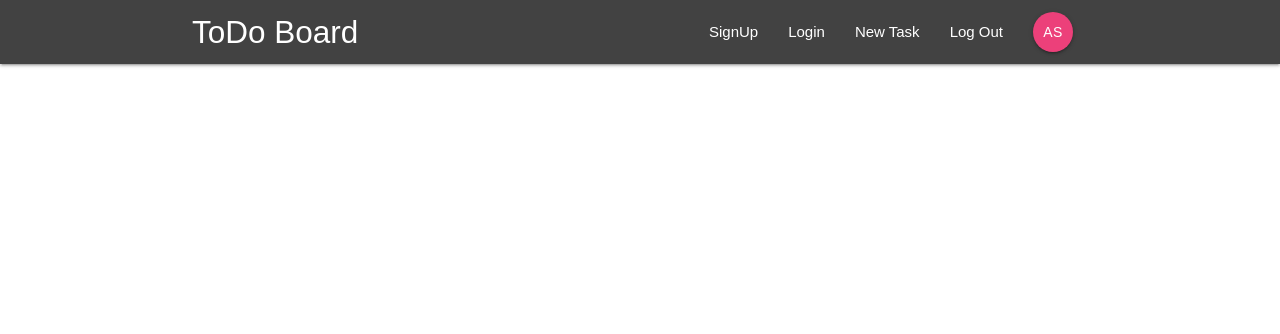
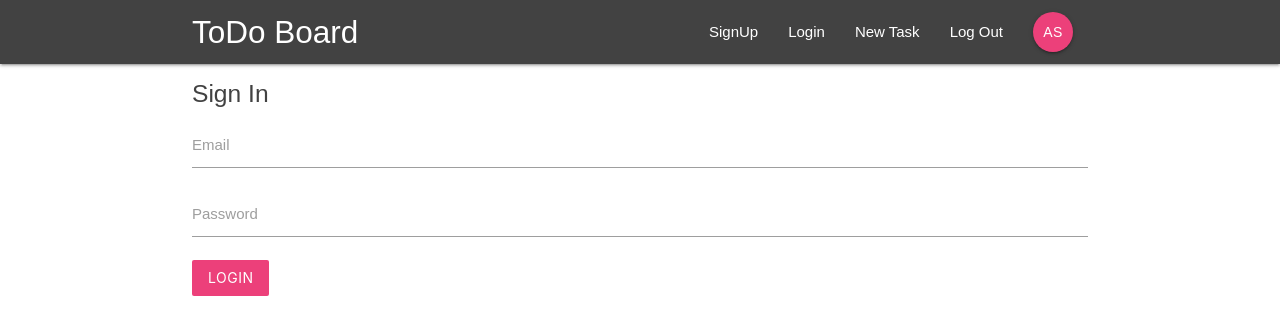
Before and after one commit to andriisavchuk/react-todoboard, a React (Create React App) app: page /signin in a window 1280 px wide. Shown: the top 334 px of the page. Built offline with nearby package versions, Linux system fonts and the light colour scheme.

Commit message:
Add SignIn basic setup

```diff
--- a/public/index.html
+++ b/public/index.html
@@ -43,6 +43,8 @@
       To begin the development, run `npm start` or `yarn start`.
       To create a production bundle, use `npm run build` or `yarn build`.
     -->
+  <script src="https://cdnjs.cloudflare.com/ajax/libs/materialize/1.0.0/js/materialize.min.js"></script>
+
 </body>
 
 </html>
--- a/src/App.js
+++ b/src/App.js
@@ -3,6 +3,7 @@
 import Navbar from './components/layout/Navbar';
 import Dashboard from './components/dashboard/Dashboard';
 import ToDoDetails from './components/todo/ToDoDetails';
+import SignIn from "./components/auth/SignIn";
 
 class App extends Component {
   render() {
@@ -13,6 +14,7 @@
           <Switch>
             <Route exact path="/" component={Dashboard} />
             <Route path="/todo/:id" component={ToDoDetails} />
+            <Route path="/signin" component={SignIn} />
           </Switch>
         </div>
       </Router>
--- a/src/components/auth/SignIn.js
+++ b/src/components/auth/SignIn.js
@@ -0,0 +1,44 @@
+import React, {Component} from 'react';
+
+class SignIn extends Component {
+  state = {
+    email: '',
+    password: ''
+  };
+
+  onSubmitHandler = event => {
+    event.preventDefault();
+    console.log(this.state);
+  };
+
+  onChangeHandler = event => {
+    this.setState({
+      [event.target.id]: event.target.value
+    })
+  };
+
+  render() {
+    return (
+      <div className='container'>
+        <form onSubmit={this.onSubmitHandler} className='white'>
+          <h5 className="grey-text text-darken-3">Sign In</h5>
+          <div className="input-field">
+            <label htmlFor="email">Email</label>
+            <input type="email" id='email' onChange={this.onChangeHandler}/>
+          </div>
+
+          <div className="input-field">
+            <label htmlFor="password">Password</label>
+            <input type="password" id='password' onChange={this.onChangeHandler}/>
+          </div>
+
+          <div className="input-field">
+            <button className="btn pink lighten-1 z-depth-0">Login</button>
+          </div>
+        </form>
+      </div>
+    );
+  }
+}
+
+export default SignIn;
```
